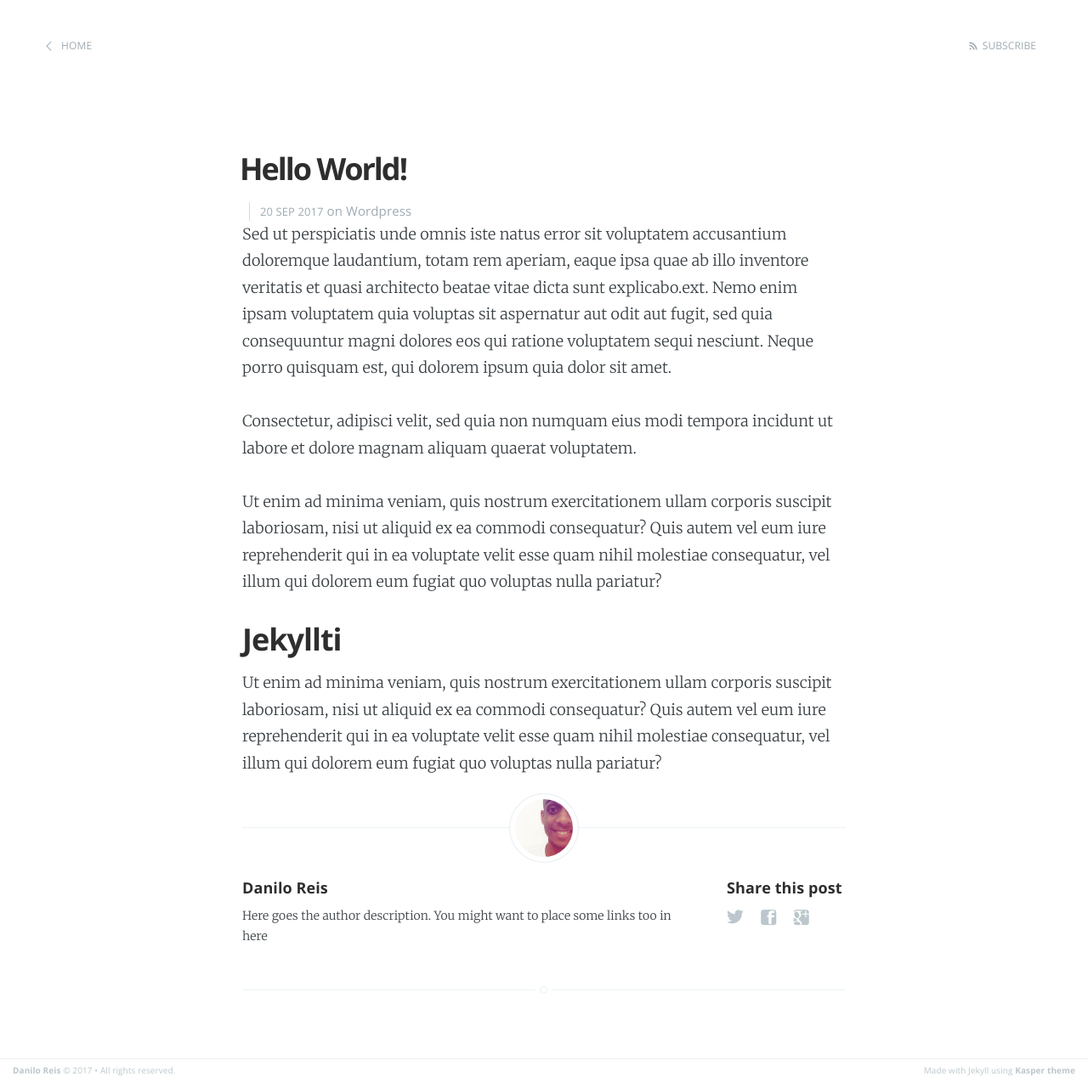
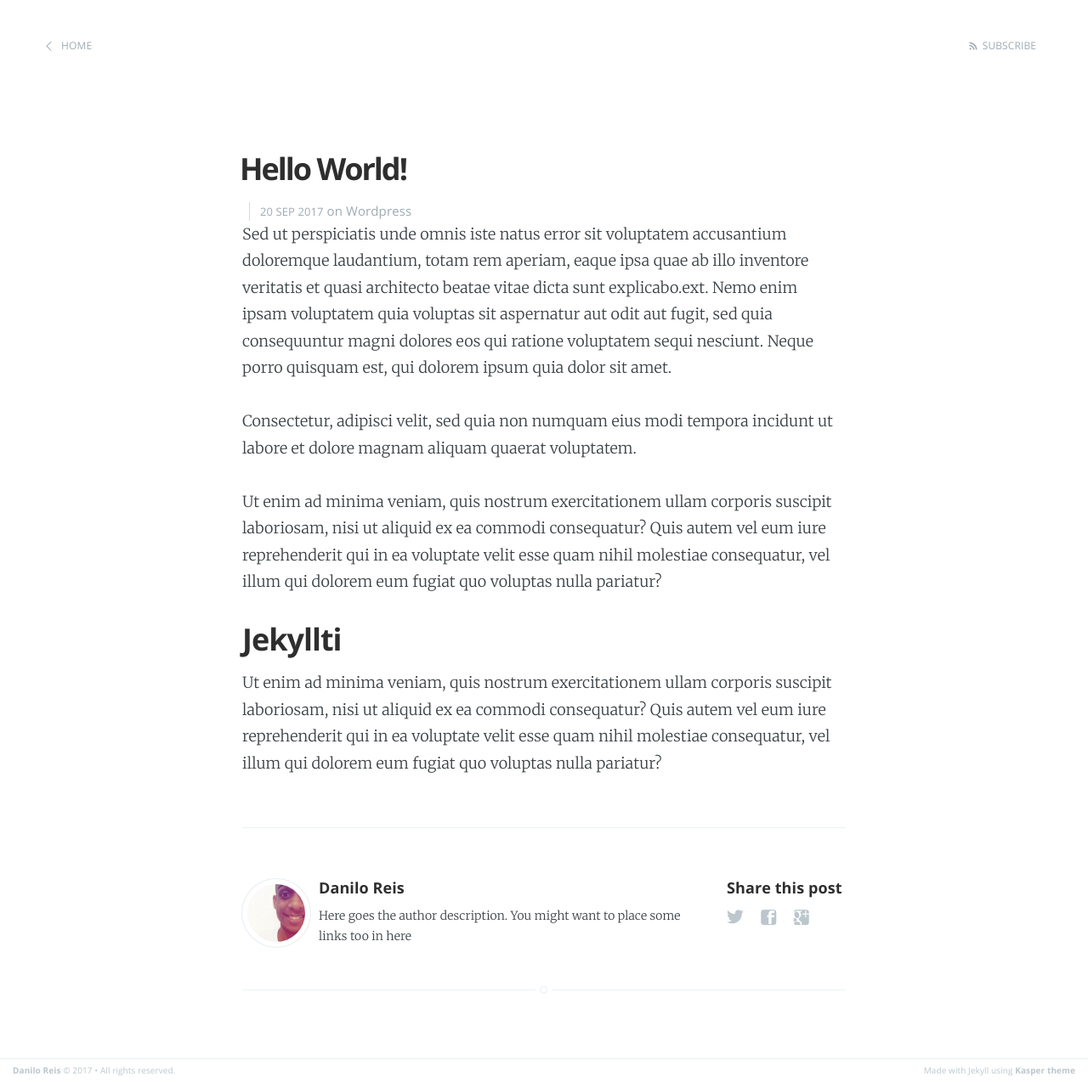
Before and after one commit to idaniloreis/idaniloreis.github.io, a Jekyll site: the page built from _posts/2017-09-20-hello-world.html, in a window 1280 px wide. Shown: the whole page at 85% size. Built offline with Jekyll 4.4.1, drawn with Linux system fonts in a browser that asks for light colours.

Commit message:
Adjust css author image

```diff
--- a/assets/css/screen.css
+++ b/assets/css/screen.css
@@ -1116,10 +1116,7 @@ body:not(.post-template) .post-title {
     -moz-box-sizing: border-box;
     box-sizing: border-box;
     display: block;
-    position: absolute;
-    top: -40px;
-    left: 50%;
-    margin-left: -40px;
+    margin-right: 10px;
     width: 80px;
     height: 80px;
     border-radius: 100%;
@@ -1128,6 +1125,7 @@ body:not(.post-template) .post-title {
     background: #fff;
     z-index: 2;
     box-shadow: #E7EEF2 0 0 0 1px;
+    float: left;
 }
 
 .author-image .img {
```
